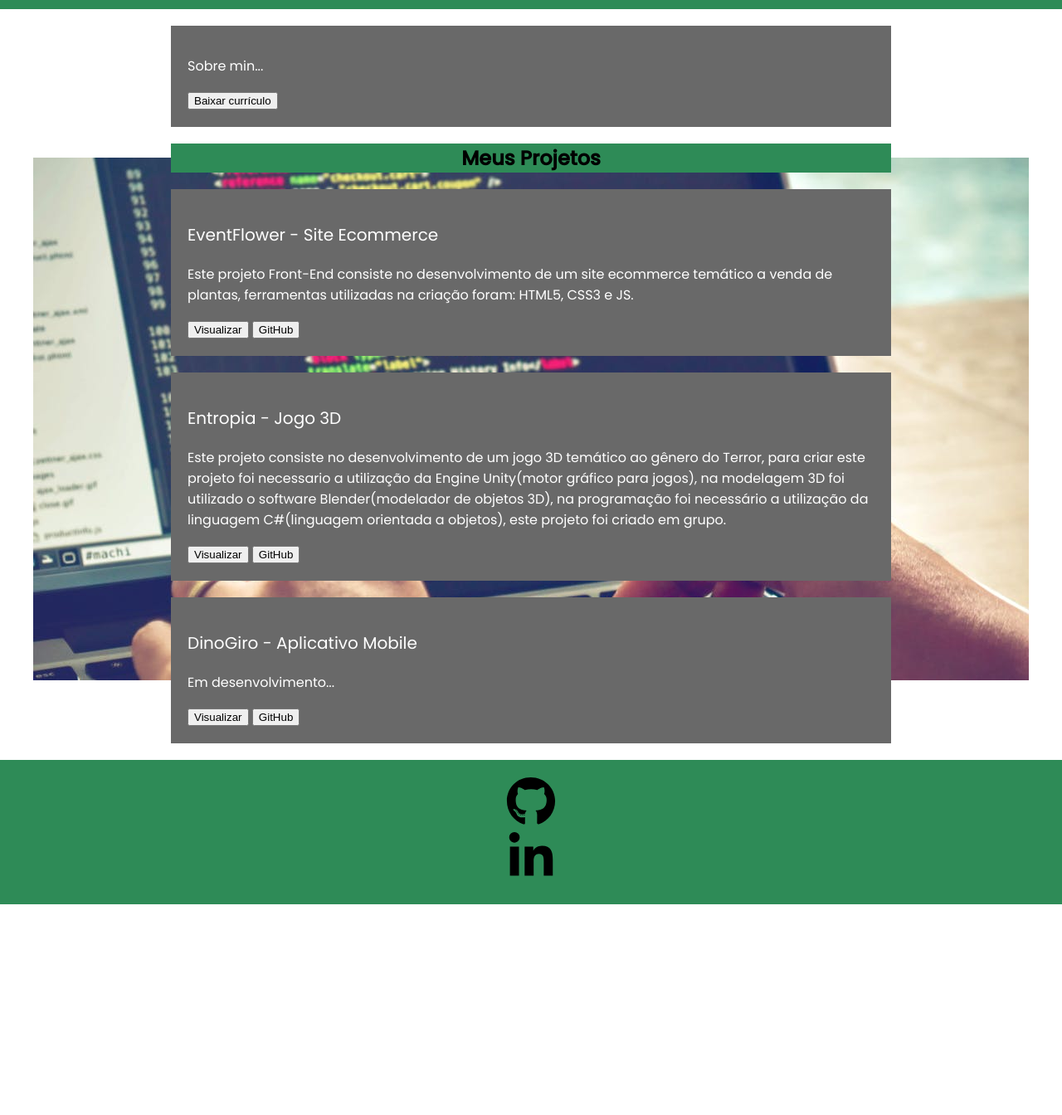
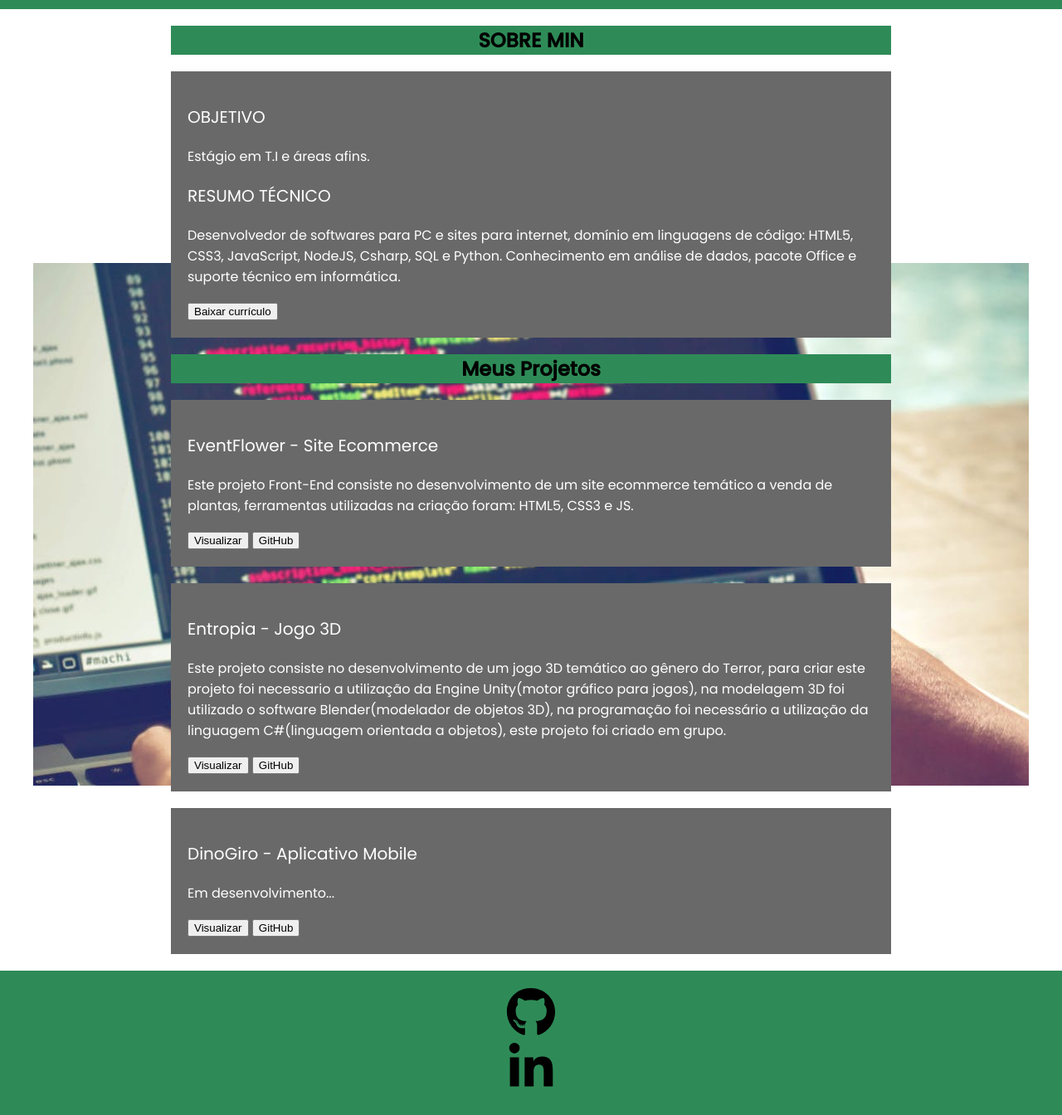
Before and after one commit to Wallac3R1be1ro/portfolio-wallace.github.io, a plain HTML site: page index.html in a window 1280 px wide. Shown: the part 80-1424 px from the top of the page at 83% size. Before the commit the page ends 1170 px from the top, so only its background shows below. Drawn offline with Linux system fonts and the light colour scheme.

Commit message:
Organizando Linhas de código

```diff
--- a/index.html
+++ b/index.html
@@ -8,67 +8,85 @@
 <link rel="preconnect" href="https://fonts.gstatic.com" crossorigin />
 <link href="https://fonts.googleapis.com/css2?family=Poppins:wght@300;400;500&display=swap" rel="stylesheet" />
 <link rel="stylesheet" href="CSS/index.css">
+<script src="interactbutton.js"></script>
 <title>Meu Portfólio</title>
 </head>
 <body>
+<!---------------------------------------------------------------------------------->
 	<header>
 		<h1>Portfólio de Wallace Santos Ribeiro</h1>
 	</header>
+<!---------------------------------------------------------------------------------->
 <div class="row">
+<!---------------------------------------------------------------------------------->
 	<section>
+		<h1 class="titulo">SOBRE MIN</h1>
 			<article class="card">
-			<!--img src="imagens/img_perfil.jpg" width="80px" right="80px" alt="Foto de perfil"-->
-		<p>Sobre min...</p>
+					<p>
+						<p class="titulocard">OBJETIVO</p>
+						Estágio em T.I e áreas afins.
+						<p class="titulocard">RESUMO TÉCNICO</p>
+						Desenvolvedor de softwares para PC e sites para internet, domínio em linguagens de código:
+						HTML5, CSS3, JavaScript, NodeJS, Csharp, SQL e Python. Conhecimento em análise de dados,
+						pacote Office e suporte técnico em informática.
+					</p>
 					<button>Baixar currículo</button>
 			</article>
+<!---------------------------------------------------------------------------------->
 			<h1 class="titulo">Meus Projetos</h1>
-
-
 		<article class="card">
 				<p class="titulocard">EventFlower - Site Ecommerce</p>
 					<p>Este projeto Front-End consiste no desenvolvimento de um site ecommerce
 					temático a venda de plantas, ferramentas utilizadas na criação
-				foram: HTML5, CSS3 e JS. </p>
+					foram: HTML5, CSS3 e JS.
+				</p>
 				<button>Visualizar</button>
 				<button>GitHub</button>
 		</article>
-
+<!---------------------------------------------------------------------------------->
 		<article class="card">
 				<p class="titulocard">Entropia - Jogo 3D</p>
-				<p>Este projeto consiste no desenvolvimento de um jogo 3D temático ao
+				<p>
+					Este projeto consiste no desenvolvimento de um jogo 3D temático ao
 					gênero do Terror, para criar este projeto foi necessario a utilização
 					da Engine Unity(motor gráfico para jogos), na modelagem 3D foi utilizado
 					o software Blender(modelador de objetos 3D), na programação foi
 					necessário a utilização da linguagem C#(linguagem orientada a objetos),
-				este projeto foi criado em grupo.</p>
+					este projeto foi criado em grupo.
+				</p>
 				<button>Visualizar</button>
 				<button>GitHub</button>
+<!---------------------------------------------------------------------------------->
 		</article>
-
 		<article class="card">
 				<p class="titulocard">DinoGiro - Aplicativo Mobile</p>
-				<p>Em desenvolvimento...</p>
+				<p>
+					Em desenvolvimento...
+				</p>
 				<button>Visualizar</button>
 				<button>GitHub</button>
 		</article>
 	</section>
+<!---------------------------------------------------------------------------------->
 </div>
-	<footer class="menu-lateral">
+<!---------------------------------------------------------------------------------->
+	<footer class="icones">
 			<dt>
 				<dd>
 					<a href="https://github.com/Wallac3R1be1ro" target="_blank">
-							<img src="imagens/github.svg" alt="ícone GitHub" width= 60px; height=60px class="icone" />
+						<img src="imagens/github.svg" id="Botaolink" alt="ícone GitHub" width= 60px; height=60px class="icone" />
 					</a>
 				</dd>
 			</dt>
+<!---------------------------------------------------------------------------------->
 			<dt>
 				<dd>
 					<a href="https://www.linkedin.com/in/wallace-santos-ribeiro-0451091b2/" target="_blank">
-							<img src="imagens/linkedin-in.svg" alt="ícone LinkedIn" width= 60px; height=60px class="icone" />
+						<img src="imagens/linkedin-in.svg" id="Botaolink" alt="ícone LinkedIn" width= 60px; height=60px class="icone" />
 					</a>
 				</dd>
 			</dt>
-
 	</footer>
+<!---------------------------------------------------------------------------------->
 </body>
 </html>
```
Also changed, not shown: CSS/index.css (+8 -3 lines), imagens/fundo_site.avif (deleted), 1 other file. Lines whose indentation alone changed are shown as unchanged.
